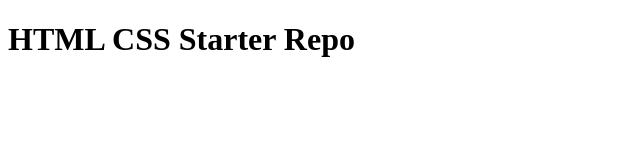
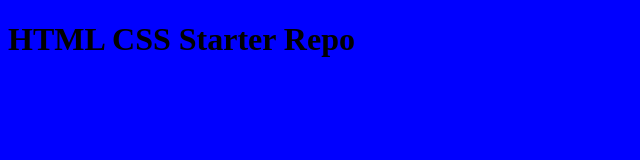
Before and after one commit to mjtoujr/Basic-css-setup, a plain HTML site: page index.html in a window 1280 px wide. Shown: the whole page, without its empty margins (0-640 px from the left). Drawn offline with Linux system fonts and the light colour scheme.

Commit message:
Add style sheet

```diff
--- /dev/null
+++ b/css/style.css
@@ -0,0 +1,3 @@
+body {
+    background-color: blue
+}
--- a/index.html
+++ b/index.html
@@ -4,6 +4,7 @@
     <meta charset="UTF-8">
     <meta name="viewport" content="width=device-width, initial-scale=1.0">
     <title>Document</title>
+    <link rel="stylesheet" href="css/style.css"
 </head>
 <body>
     <h1>HTML CSS Starter Repo</h1>
```
